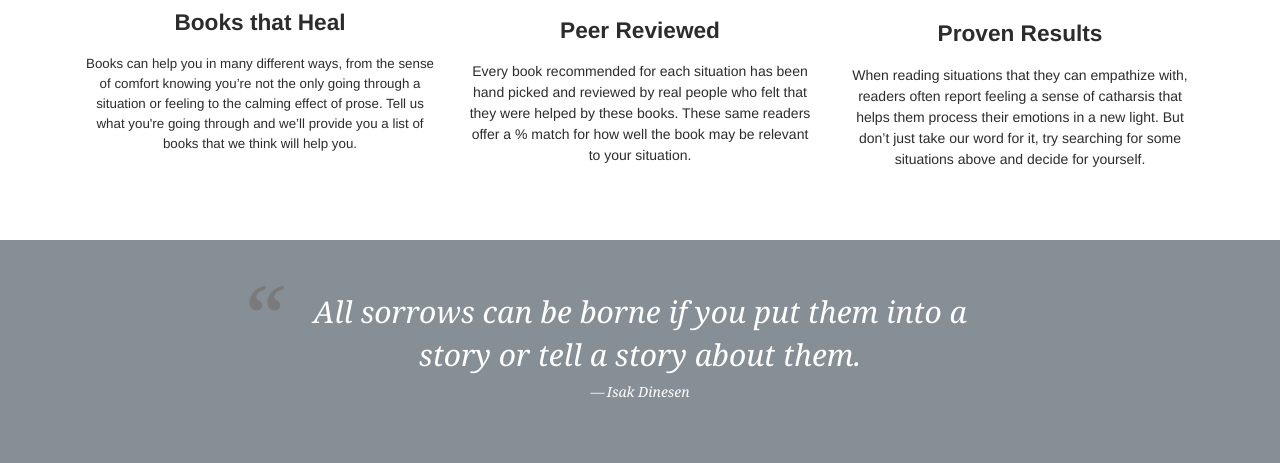
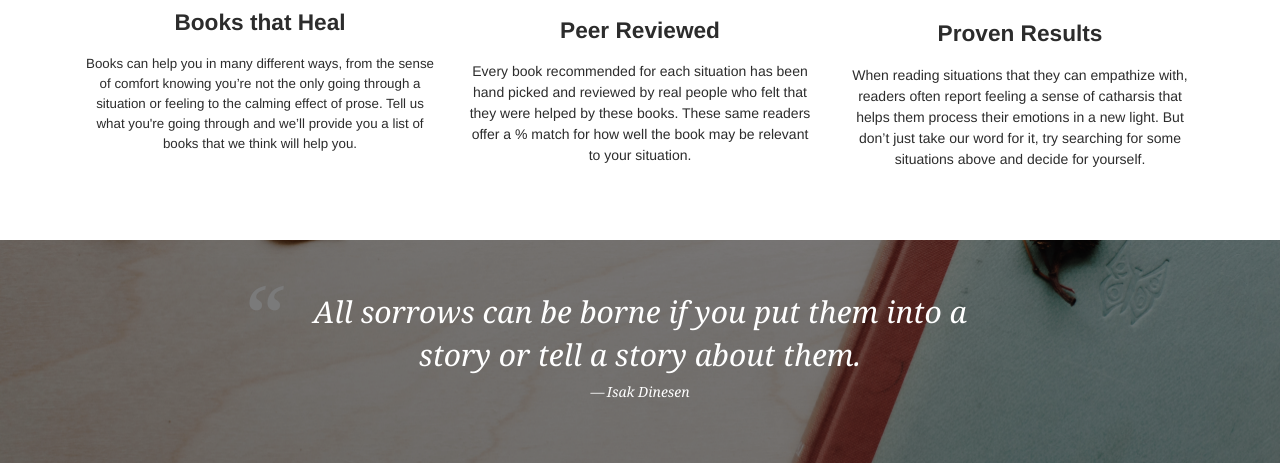
Before and after one commit to FroeMic/FullStack_Info_FinalProject, a Flask app: page / in a window 1280 px wide. Shown: the part 1001-1464 px from the top of the page. Run offline with Flask 2, Linux system fonts and the light colour scheme; data that the repository does not hold is empty; parts of the project's set-up code (start-up, migrations or seed data) failed here and were passed over; some libraries are stand-ins or nearby versions.

Commit message:
Edited block quote to match image

```diff
--- a/app/static/_css/style.css
+++ b/app/static/_css/style.css
@@ -293,6 +293,9 @@ body>.navbar + * {
 }
 
 #about {
+    background-image: url('/static/_assets/img/bookbg.png');
+    background-size: cover;
+    background-color: #71706d;
     padding-top: 50px;
     padding-bottom: 45px;
 }
--- a/app/templates/index.html
+++ b/app/templates/index.html
@@ -69,7 +69,7 @@
     </div>
   </div>
 
-  <section class="bg-secondary" id="about">
+  <section id="about">
       <div class="container">
         <div class="row">
           <div class="col-lg-8 mx-auto text-center">
```
Also changed, not shown: app/static/_assets/img/bookbg.png (added).
